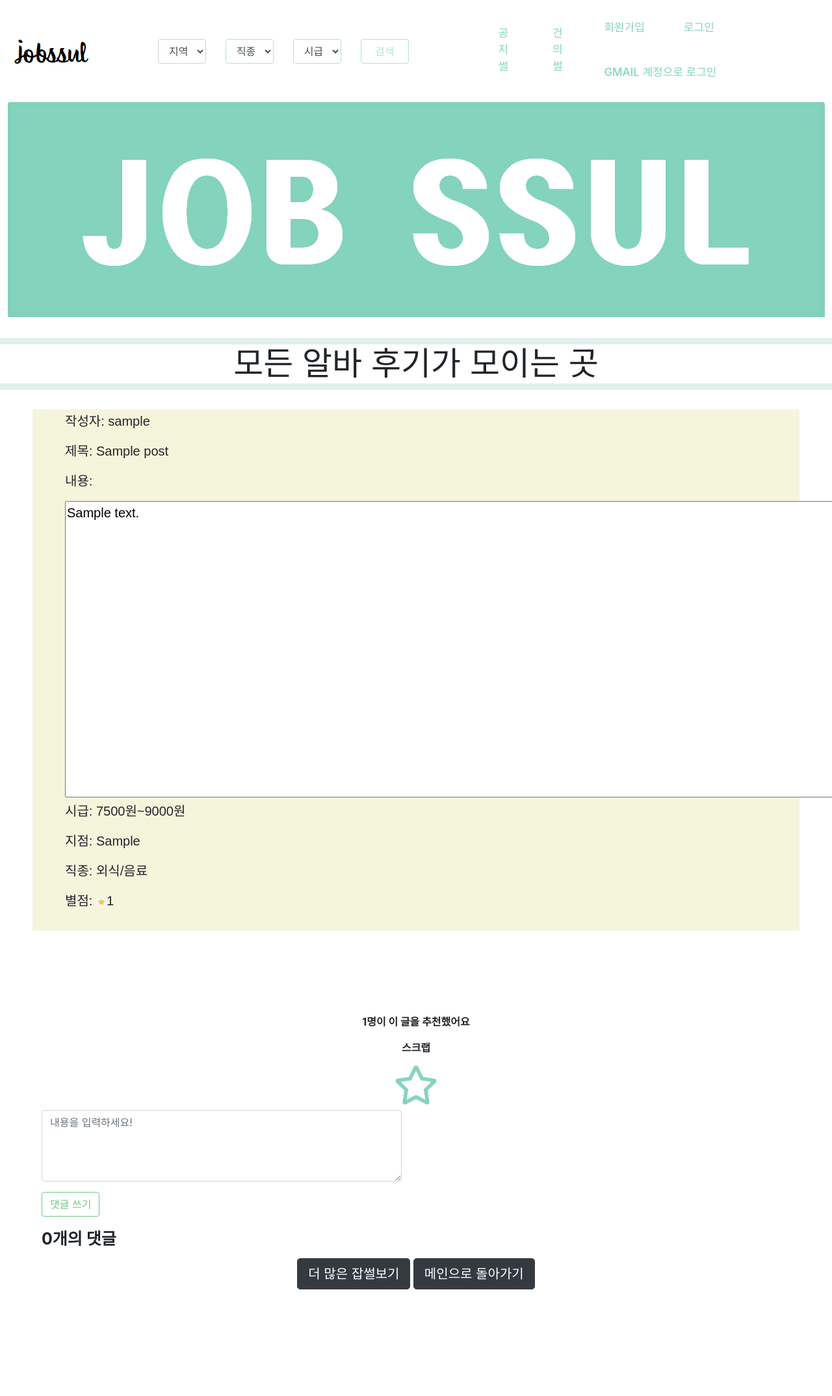
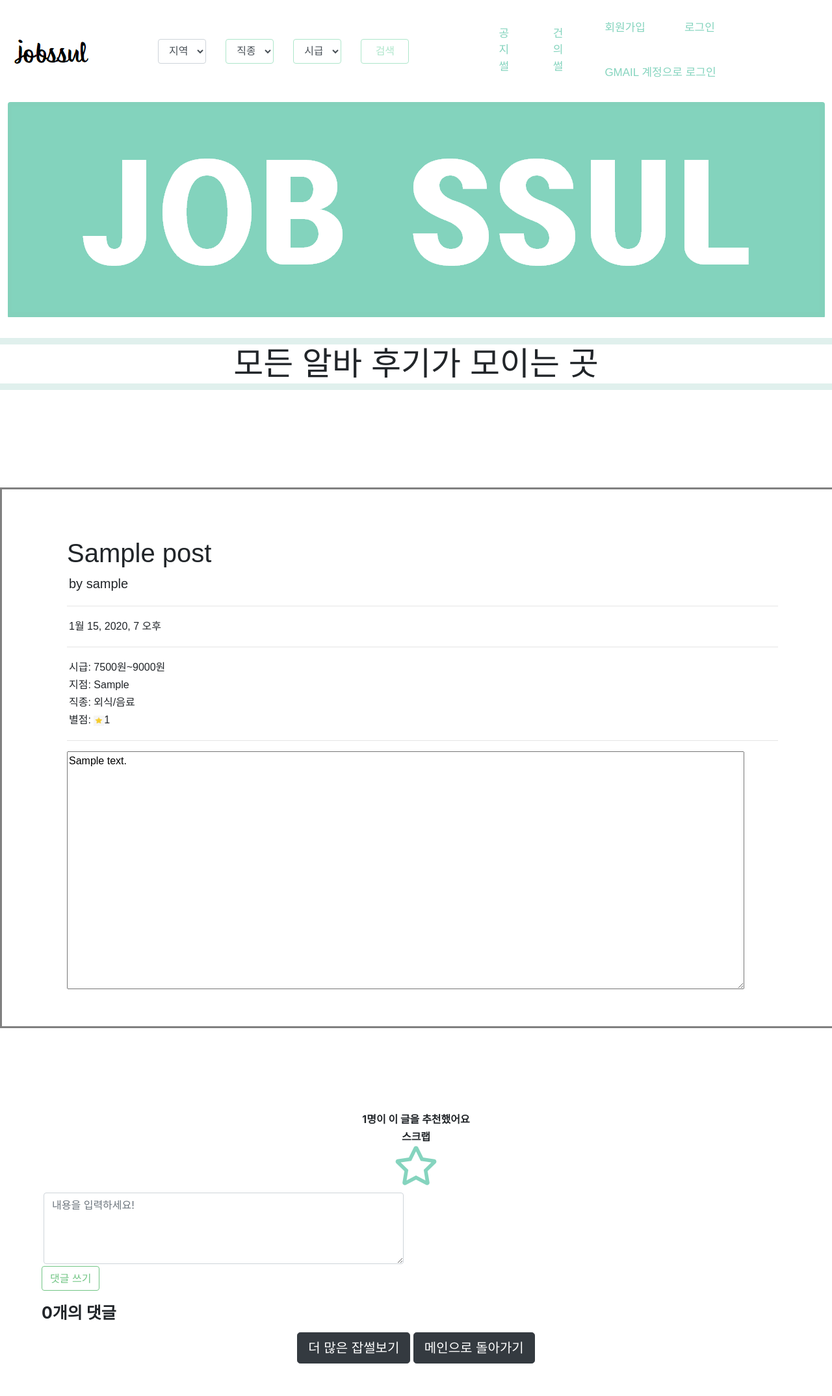
Before and after one commit to pirogramming/JobSSUL, a Django app: page /main/post/1/ in a window 1280 px wide; the page is wider, and only the part inside the window is pictured. Shown: that part at 65% size. Before the commit the page ends 1984 px from the top of that part, so only its background shows below. Run offline with Django 3.2, Linux system fonts and the light colour scheme; tables that the repository leaves empty hold one stand-in row (values such as "Sample post"); some libraries are stand-ins or nearby versions; some web fonts are replaced.

Commit message:
프론트엔드에 힘을 쏟았으나 결과는...중박

```diff
--- a/main/Forms.py
+++ b/main/Forms.py
@@ -21,6 +21,7 @@ class PostForm(forms.ModelForm):
             'recommend': RateitjsWidget,
             'status': TextInput(attrs={'readonly': True}),
             'reside': DaumMapWidget(),
+
         }
 
     def save_create(self, commit=True):
--- a/main/models.py
+++ b/main/models.py
@@ -48,7 +48,7 @@ class Post(models.Model):
                                help_text='내용을 최소 10자 이상으로 작성해주세요')
     payment = models.CharField(max_length=20, choices=PAYMENT_LEVEL, verbose_name='시급')
     # zizum = models.TextField(max_length=50, verbose_name='지점', null=True, help_text='지점을 검색하여 지도에 나온 마커를 클릭해 지점을 선택해주세요.')
-    reside = models.TextField(max_length=50, verbose_name='지점', null=True)
+    reside = models.TextField(max_length=50, verbose_name='지점', null=True, help_text='지점을 검색하여 지도에 나온 마커를 클릭해 지점을 선택해주세요.')
     recommend = models.IntegerField(validators=[MinValueValidator(1), MaxValueValidator(5)], verbose_name = '별점')
     work_type = models.CharField(max_length=20, choices=WORK_TYPE, verbose_name='직종', help_text='알바 직종을 선택해 주세요.')
     created_at = models.DateTimeField(auto_now_add=True)
--- a/main/templates/main/detail.html
+++ b/main/templates/main/detail.html
@@ -7,25 +7,29 @@
 
     <style>
 
-    .post_category{
+    .content_container{
         @import url(//fonts.googleapis.com/earlyaccess/jejugothic.css);
         font-family: 'Jeju Gothic', sans-serif;
-        font-size: 20px;
         margin-left: 50px;
-
+        margin-bottom: 0;
     }
-
+    p {
+        margin: 3px;
+    }
         .button_container{
+            margin-top: 50px;
             text-align: right;
             padding-right: 50px;
         }
 
         .content_container{
-            background-color: beige;
-            margin-left: 50px;
-            margin-right: 50px;
-            padding-top: 3px;
-            padding-bottom: 15px;
+            {#background-color: beige;#}
+            border: 3px solid grey;
+            width: 1300px;
+            margin-top: 150px;
+            margin-left: auto;
+            margin-right: auto;
+            padding: 50px 100px;
         }
     .main_button_container{
         text-align: center;
@@ -51,23 +55,44 @@
         height: 100px;
     }
 
+    textarea {
+        overflow: visible;
+
+    }
 
 
     </style>
 
 
+
     <div class="content_container">
-        <p class="post_category">작성자: {{ post.author.nickname }}</p>
-        <p class="post_category">제목: <span>{{ post.title }}</span></p>
-        <p class="post_category">내용: </p>
-        <textarea readonly rows="15" cols="110" class="post_category">{{ post.content }}</textarea>
-        <p class="post_category">시급: {{ post.payment }}</p>
-        <p class="post_category">지점: {{ post.reside }}</p>
+        <div class="row">
+             <div class="col-lg-8">
+                <h1 class="mt-4">{{ post.title }}</h1>
+                <p class="lead">
 
-        <p class="post_category">직종: {{ post.work_type }}</p>
-        <p class="post_category">별점: <img id=recommend_star src="{% static 'main/star.jpg' %}">{{ post.recommend }}</p>
+                                by {{ post.author.nickname }}</p>
+            </div>
+        </div>
+            <hr>
+        <div class="row">
+            <div class="col-lg-8">
+                <p>{{ post.updated_at }}</p>
+            </div>
+        </div>
+            <hr>
+        <div class="row">
+            <div class="col-lg-8">
+                <p style="flex-basis: 400px;">시급: {{ post.payment }}</p>
+                <p style="flex-basis: 400px;">지점: {{ post.reside }}</p>
+                <p>직종: {{ post.work_type }}</p>
+                <p>별점: <img id=recommend_star src="{% static 'main/star.jpg' %}">{{ post.recommend }}</p>
+            </div>
+        </div>
+            <hr>
+        <textarea readonly rows="15" cols="110">{{ post.content }}</textarea>
+    </div>
 
-    </div>
 {% if request.user == post.author %}
 <div class="button_container">
 
--- a/main/templates/main/edit.html
+++ b/main/templates/main/edit.html
@@ -24,6 +24,7 @@
             margin-top: 15px;
         }
     </style>
+    {{ form.media }}
     <form action="" method="POST">
     {% csrf_token %}
     {% for field in form %}
--- a/templates/header.html
+++ b/templates/header.html
@@ -25,7 +25,7 @@
     }
     .navbar {
         padding: 10px 20px;
-        {#font-family: 'Taom', sans-serif;#}
+        font-family: 'Taom', sans-serif;
     }
 
     .navbar .nav-item{
--- a/templates/map_widget.html
+++ b/templates/map_widget.html
@@ -61,7 +61,7 @@
     </div>
 
 
-<script type="text/javascript" src="//dapi.kakao.com/v2/maps/sdk.js?appkey=4f8c00b6a926eadd5d4ba5a94dd6591e&libraries=services"></script>
+<script type="text/javascript" src="//dapi.kakao.com/v2/maps/sdk.js?appkey=cc803382838eb7e8676cf20cda8076a7&libraries=services"></script>
 
 <script>
 // 마커를 담을 배열입니다
```
Also changed, not shown: main/templates/main/main.html (+4 -4 lines), main/templates/main/post.html (+35 -5 lines).
